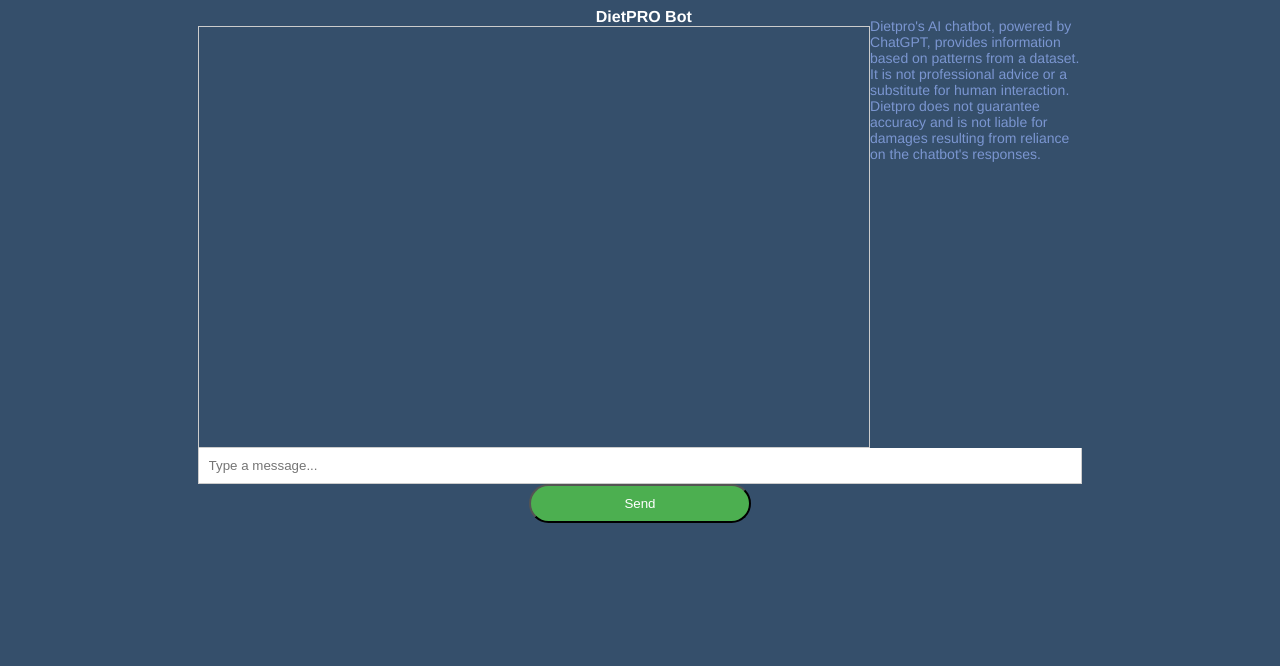
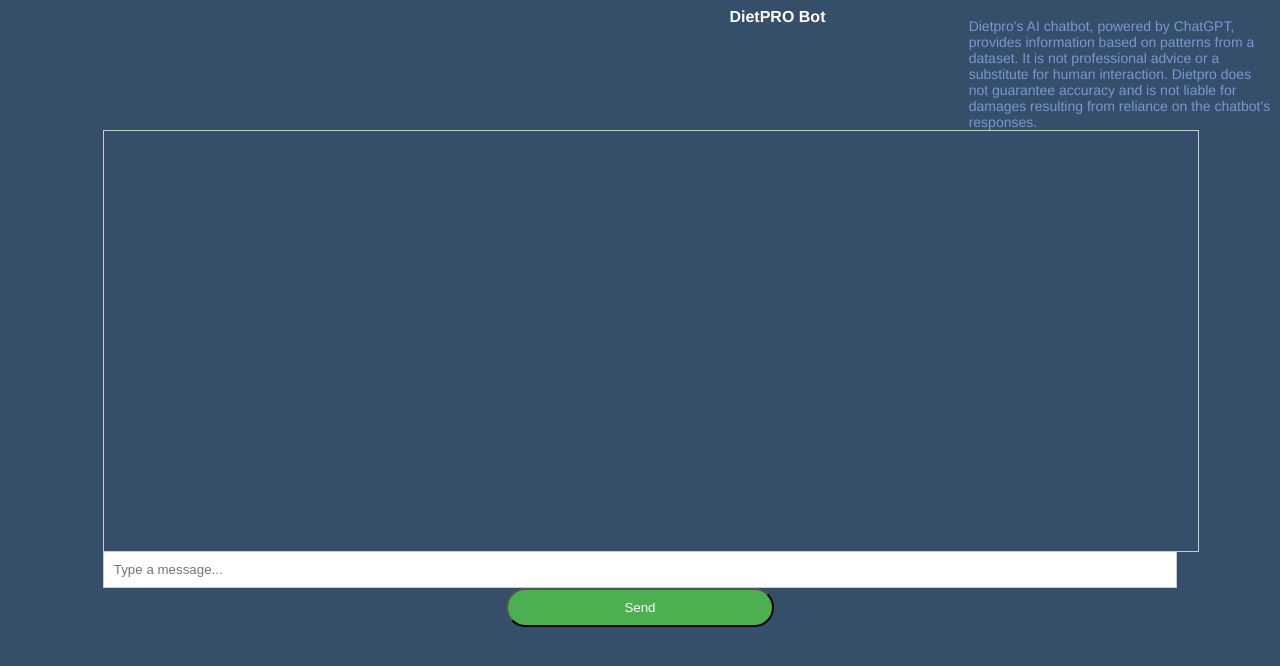
Before and after one commit to adrishbera/diet, a plain HTML site: page index.html in a window 1280 px wide. Drawn offline with nearby package versions, Linux system fonts and the light colour scheme.

Commit message:
Update index.html

```diff
--- a/index.html
+++ b/index.html
@@ -11,11 +11,13 @@
     }
 
     #chatpage {
-      width: 70%; /* Increased width to accommodate more text */
+      width: 85%; /* Increased width to 85% */
       margin: 0 auto;
+      text-align: center; /* Added text-align to center */
     }
 
     #chat {
+      width: 100%; /* Set width to 100% to match #chatpage */
       height: 400px;
       overflow-y: scroll;
       padding: 10px;
@@ -143,11 +145,11 @@
 
 <body style="background: rgba(26, 55, 87, 0.88);  background-size: cover;
   color: white; font-family: 'Source Sans Pro','Helvetica Neue',Helvetica,Arial,sans-serif;">
-  <div style="width: 10%; position: absolute;"> <img src=""></img> </div>
+  <div class="disclaimer">
+    Dietpro's AI chatbot, powered by ChatGPT, provides information based on patterns from a dataset. It is not professional advice or a substitute for human interaction. Dietpro does not guarantee accuracy and is not liable for damages resulting from reliance on the chatbot's responses.
+  </div>
+
   <div id="chatpage">
-    <div class="disclaimer">
-      Dietpro's AI chatbot, powered by ChatGPT, provides information based on patterns from a dataset. It is not professional advice or a substitute for human interaction. Dietpro does not guarantee accuracy and is not liable for damages resulting from reliance on the chatbot's responses.
-    </div>
     <label style="font-weight: bolder; padding-left: 45%;"> DietPRO Bot </label>
     <div id="chat"></div>
     <input type="text" id="input" placeholder="Type a message...">
@@ -158,8 +160,8 @@
   <button id="resetbtn" style="display: none;">Clear Conversation</button>
 
   <div id="jsonview" style="width: 100%;
-  height: 600px; margin-top: 50px;
-  border: 2px solid; color: black; background-color: white; display: none; overflow: auto;">
+    height: 600px; margin-top: 50px;
+    border: 2px solid; color: black; background-color: white; display: none; overflow: auto;">
   </div>
 </body>
 
```
